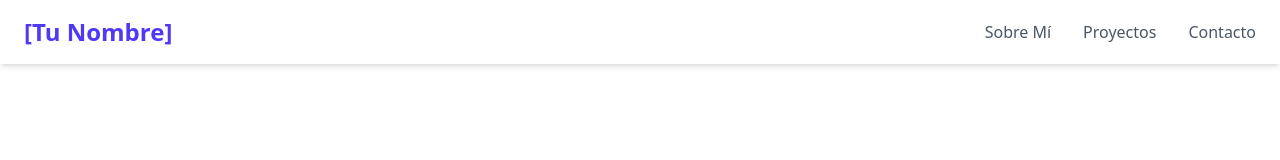
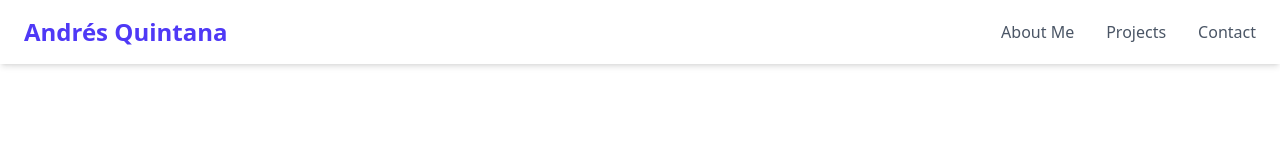
Before and after one commit to AndrxsQ/PersonalPortfolio, a React (Vite) app: page / in a window 1280 px wide. Shown: the top 160 px of the page. Built offline with nearby package versions, Linux system fonts and the light colour scheme.

Commit message:
Modifying default texts

```diff
--- a/src/components/Header.jsx
+++ b/src/components/Header.jsx
@@ -8,14 +8,14 @@ const Header = () => {
       <div className="container mx-auto px-6 py-4 flex justify-between items-center">
         {/* Logo/Name */}
         <a href="#home" className="text-2xl font-bold text-indigo-600 hover:text-indigo-800 transition duration-300">
-          [Tu Nombre]
+          Andrés Quintana
         </a>
 
         {/* Navigation Menu (Desktop) */}
         <nav className="hidden md:flex space-x-8">
-          <a href="#about" className="text-gray-600 hover:text-indigo-600 font-medium transition duration-300">Sobre Mí</a>
-          <a href="#projects" className="text-gray-600 hover:text-indigo-600 font-medium transition duration-300">Proyectos</a>
-          <a href="#contact" className="text-gray-600 hover:text-indigo-600 font-medium transition duration-300">Contacto</a>
+          <a href="#about" className="text-gray-600 hover:text-indigo-600 font-medium transition duration-300">About Me</a>
+          <a href="#projects" className="text-gray-600 hover:text-indigo-600 font-medium transition duration-300">Projects</a>
+          <a href="#contact" className="text-gray-600 hover:text-indigo-600 font-medium transition duration-300">Contact</a>
         </nav>
 
         {/* Menu Button (Mobile) */}
@@ -33,9 +33,9 @@ const Header = () => {
       {/* Dropdown Menu (Mobile) */}
       {isOpen && (
         <div className="md:hidden bg-white shadow-lg pb-4">
-          <a href="#about" onClick={() => setIsOpen(false)} className="block px-6 py-2 text-gray-600 hover:bg-gray-100">Sobre Mí</a>
-          <a href="#projects" onClick={() => setIsOpen(false)} className="block px-6 py-2 text-gray-600 hover:bg-gray-100">Proyectos</a>
-          <a href="#contact" onClick={() => setIsOpen(false)} className="block px-6 py-2 text-gray-600 hover:bg-gray-100">Contacto</a>
+          <a href="#about" onClick={() => setIsOpen(false)} className="block px-6 py-2 text-gray-600 hover:bg-gray-100">About Me</a>
+          <a href="#projects" onClick={() => setIsOpen(false)} className="block px-6 py-2 text-gray-600 hover:bg-gray-100">Projects</a>
+          <a href="#contact" onClick={() => setIsOpen(false)} className="block px-6 py-2 text-gray-600 hover:bg-gray-100">Contact</a>
         </div>
       )}
     </header>
```
